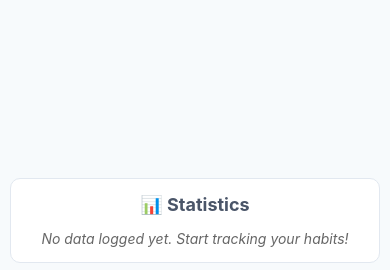
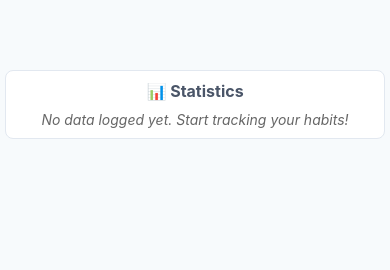
Before and after one commit to mrnunez87/pooping-control-mobile, a React Native app: screen / in a window 390 px wide. Shown: the part 571-841 px from the top of the page. Built offline with nearby package versions, Linux system fonts and the light colour scheme.

Commit message:
Fix statistics layout and scale down for mobile

```diff
--- a/App.js
+++ b/App.js
@@ -558,6 +558,7 @@ const styles = StyleSheet.create({
   calendarContainer: {
     flex: 1,
     padding: 10,
+    maxHeight: '60%',
   },
   calendarDay: {
     height: 60,
@@ -721,18 +722,19 @@ const styles = StyleSheet.create({
   },
   statisticsContainer: {
     backgroundColor: '#ffffff',
-    margin: 10,
-    padding: 15,
-    borderRadius: 10,
+    margin: 5,
+    padding: 10,
+    borderRadius: 8,
     borderWidth: 1,
     borderColor: '#e2e8f0',
+    maxHeight: '35%',
   },
   statisticsTitle: {
-    fontSize: 18,
+    fontSize: 16,
     fontWeight: 'bold',
     color: '#4a5568',
     textAlign: 'center',
-    marginBottom: 15,
+    marginBottom: 10,
   },
   noDataText: {
     fontSize: 14,
@@ -742,43 +744,44 @@ const styles = StyleSheet.create({
   },
   statisticsGrid: {
     flexDirection: 'row',
-    justifyContent: 'space-around',
+    justifyContent: 'space-between',
     flexWrap: 'wrap',
   },
   statisticCard: {
     backgroundColor: '#f7fafc',
-    padding: 12,
-    borderRadius: 8,
+    padding: 8,
+    borderRadius: 6,
     alignItems: 'center',
-    minWidth: 100,
-    marginBottom: 10,
+    flex: 1,
+    marginHorizontal: 2,
+    marginBottom: 8,
     borderWidth: 1,
     borderColor: '#e2e8f0',
   },
   statisticHeader: {
     flexDirection: 'row',
     alignItems: 'center',
-    marginBottom: 8,
+    marginBottom: 4,
   },
   statisticLabel: {
-    fontSize: 12,
+    fontSize: 10,
     color: '#4a5568',
-    marginLeft: 5,
+    marginLeft: 3,
     fontWeight: '600',
   },
   percentageText: {
-    fontSize: 20,
+    fontSize: 16,
     fontWeight: 'bold',
     color: '#4a5568',
-    marginBottom: 4,
+    marginBottom: 2,
   },
   averageText: {
-    fontSize: 11,
+    fontSize: 9,
     color: '#666',
-    marginBottom: 2,
+    marginBottom: 1,
   },
   totalText: {
-    fontSize: 11,
+    fontSize: 9,
     color: '#666',
     fontWeight: '500',
   },
```
